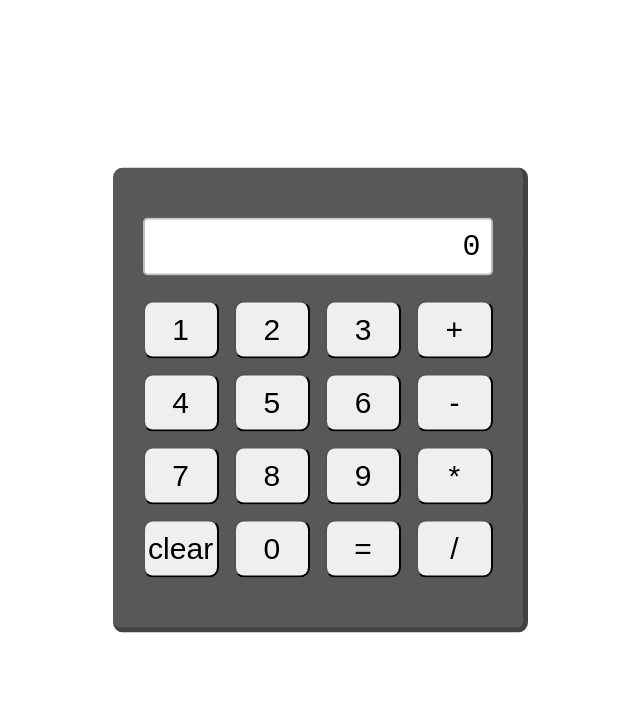
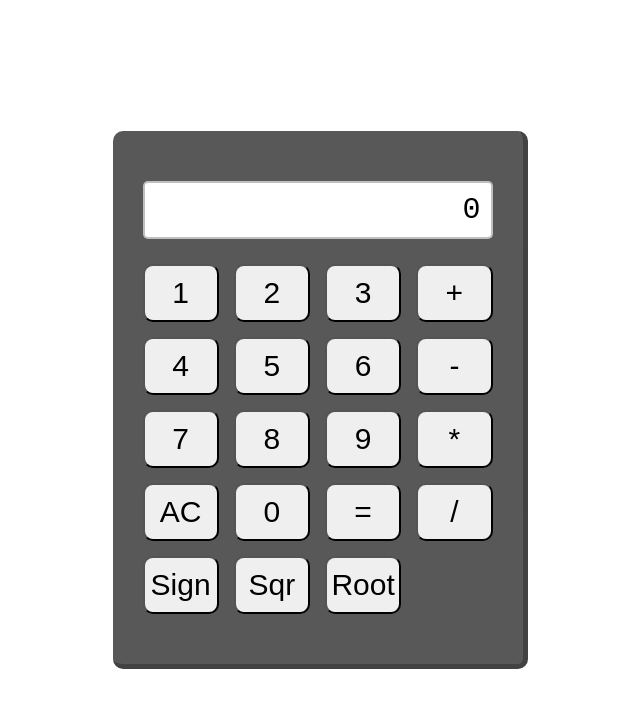
Before and after one commit to BosEriko/rr-calculator, a React (Create React App) app: page / in a window 1280 px wide. Shown: the top 708 px of the page, without its empty margins (320-960 px from the left). Built offline with nearby package versions, Linux system fonts and the light colour scheme.

Commit message:
make sign, square and root operations

```diff
--- a/src/App.js
+++ b/src/App.js
@@ -6,10 +6,11 @@ import Output from './components/Output';
 class App extends React.Component {
   render() {
     const buttons = [
-      { char: '1', type: 'integer' },       { char: '2', type: 'integer' }, { char: '3', type: 'integer' },     { char: '+', type: 'arithmetic' },
-      { char: '4', type: 'integer' },       { char: '5', type: 'integer' }, { char: '6', type: 'integer' },     { char: '-', type: 'arithmetic' },
-      { char: '7', type: 'integer' },       { char: '8', type: 'integer' }, { char: '9', type: 'integer' },     { char: '*', type: 'arithmetic' },
-      { char: 'clear', type: 'clear' },     { char: '0', type: 'integer' }, { char: '=', type: 'result' },      { char: '/', type: 'arithmetic' },
+      { char: '1', type: 'integer' },       { char: '2', type: 'integer' },   { char: '3', type: 'integer' },     { char: '+', type: 'arithmetic' },
+      { char: '4', type: 'integer' },       { char: '5', type: 'integer' },   { char: '6', type: 'integer' },     { char: '-', type: 'arithmetic' },
+      { char: '7', type: 'integer' },       { char: '8', type: 'integer' },   { char: '9', type: 'integer' },     { char: '*', type: 'arithmetic' },
+      { char: 'AC', type: 'clear' },        { char: '0', type: 'integer' },   { char: '=', type: 'result' },      { char: '/', type: 'arithmetic' },
+      { char: 'Sign', type: 'sign' },       { char: 'Sqr', type: 'square' },  { char: 'Root', type: 'root' },
     ];
     return (
       <div className="App">
--- a/src/components/Button.js
+++ b/src/components/Button.js
@@ -6,6 +6,9 @@ import {
   addOperationNumber,
   addOperationArithmetic,
   getOperationResult,
+  signOperation,
+  squareOperation,
+  rootOperation,
   clearOperation
 } from '../redux';
 
@@ -37,6 +40,24 @@ class Button extends React.Component {
           type: this.props.type
         });
         break;
+      case "sign":
+        this.props.signOperation({
+          char: this.props.char,
+          type: this.props.type
+        });
+        break;
+      case "square":
+        this.props.squareOperation({
+          char: this.props.char,
+          type: this.props.type
+        });
+        break;
+      case "root":
+        this.props.rootOperation({
+          char: this.props.char,
+          type: this.props.type
+        });
+        break;
       default:
         console.log("Something went wrong");
     }
@@ -57,6 +78,9 @@ const mapDispatchToProps = {
   addOperationNumber,
   addOperationArithmetic,
   getOperationResult,
+  signOperation,
+  squareOperation,
+  rootOperation,
   clearOperation
 };
 
--- a/src/redux.js
+++ b/src/redux.js
@@ -10,6 +10,9 @@ const deepClone = data => JSON.parse(JSON.stringify(data));
 const ADD_OPERATION_NUMBER      = 'ADD_OPERATION_NUMBER'
 const ADD_OPERATION_ARITHMETIC  = 'ADD_OPERATION_ARITHMETIC'
 const CLEAR_OPERATION           = 'CLEAR_OPERATION'
+const SIGN_OPERATION            = 'SIGN_OPERATION'
+const SQUARE_OPERATION          = 'SQUARE_OPERATION'
+const ROOT_OPERATION            = 'ROOT_OPERATION'
 const GET_OPERATION_RESULT      = 'GET_OPERATION_RESULT'
 
 // Actions
@@ -31,6 +34,21 @@ export const clearOperation = operation => ({
 export const getOperationResult = operationResult => ({
   type: GET_OPERATION_RESULT,
   operationResult
+});
+
+export const signOperation = operation => ({
+  type: SIGN_OPERATION,
+  operation
+});
+
+export const squareOperation = operation => ({
+  type: SQUARE_OPERATION,
+  operation
+});
+
+export const rootOperation = operation => ({
+  type: ROOT_OPERATION,
+  operation
 });
 
 // Reducers
@@ -68,6 +86,12 @@ export const currentData = (state = [], action) => {
       return state = clonedState;
     case CLEAR_OPERATION:
       return state = [];
+    case SIGN_OPERATION:
+      return state;
+    case SQUARE_OPERATION:
+      return state;
+    case ROOT_OPERATION:
+      return state;
     default:
       return state;
   }
```
